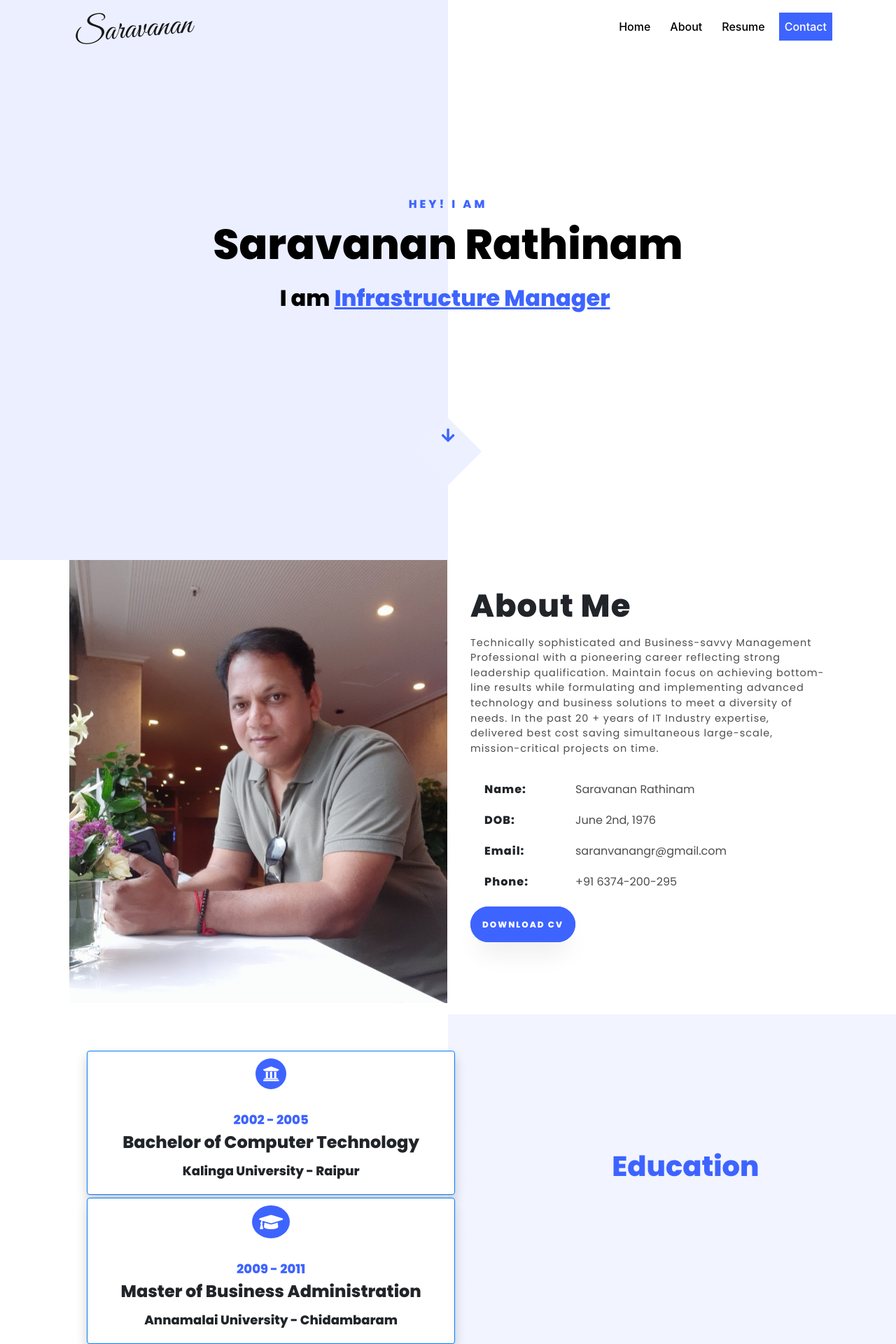
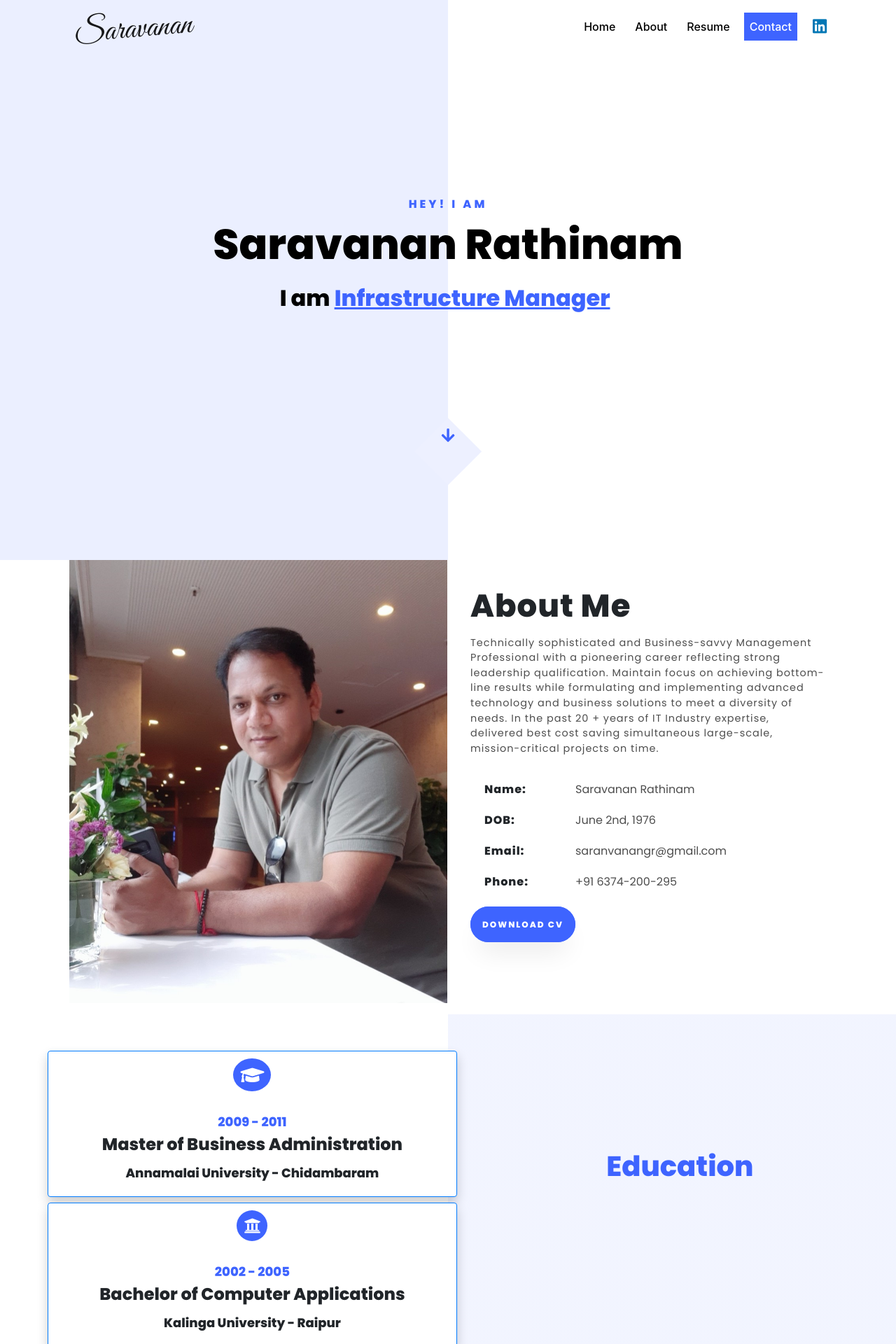
Before and after one commit to theprag0/portfolio-web_react, a React (Create React App) app: page / in a window 1280 px wide. Shown: the top 1920 px of the page at 70% size. Built offline with nearby package versions, Linux system fonts and the light colour scheme.

Commit message:
make Resume responsive

```diff
--- a/src/Footer.js
+++ b/src/Footer.js
@@ -44,12 +44,19 @@ function Footer(props) {
                             <span><i className="fas fa-envelope"></i></span>
                             saranvanangr@gmail.com
                         </p>
+                        <p>
+                            <span><i class="fab fa-skype"></i></span>
+                            sarangr007
+                        </p>
                         <a id="fb" href="https://www.facebook.com/gr.saran" target="_blank" rel="noreferrer">
                             <i className="fab fa-facebook"></i>
                         </a>
                         <a id="linkedin" href="https://www.linkedin.com/in/saravanan-rathinam-778a0a49/" target="_blank" rel="noreferrer">
                             <i className="fab fa-linkedin"></i>
                         </a>
+                        {/* <a id="linkedin" href="skype:sarangr007?userinfo" target="_blank" rel="noreferrer">
+                            <i class="fab fa-skype"></i>
+                        </a> */}
                     </div>
                 </div>
                 <div className="row" style={{marginTop: "3.5rem"}} id="footer-badges">
--- a/src/Navbar.js
+++ b/src/Navbar.js
@@ -43,6 +43,9 @@ function Navbar(props) {
                             <a className="nav-link" href="#contact">Contact</a>
                         </li>
                     </ul>
+                    <a className="nav-link linkedin-nav px-3" href="https://www.linkedin.com/in/saravanan-rathinam-778a0a49/" target="_blank" rel="noreferrer">
+                        <i className="fab fa-linkedin"></i>
+                    </a>
                 </div>
             </div>
             </nav>
--- a/src/Resume.js
+++ b/src/Resume.js
@@ -10,20 +10,8 @@ function Resume({exp, awards}) {
         <section className="Resume-edu">
             <div className="container edu">
                 <div className="row justify-content-center">
-                    <div className="col-sm-12 col-md-7 ml-5 order-2 order-md-1">
-                        <div className="row mb-1">
-                            <div className="col-md-11">
-                                <div className="card border-primary edu-card" data-aos="fade-down-right" data-aos-duration="1500">
-                                <div className="edu-icon"><i className="fas fa-university fa-1x"></i></div>
-                                <div className="card-body">
-                                    <span className="card-subtitle edu-yr">2002 - 2005</span>
-                                    <h2 className="card-title edu-name">Bachelor of Computer Technology</h2>
-                                    <span className="card-title edu-univ">Kalinga University - Raipur</span>
-                                </div>
-                                </div>
-                            </div>
-                        </div>
-                        <div className="row">
+                    <div className="col-sm-12 col-md-7 order-2 order-md-1" id="edu-cards-row">
+                        <div className="row mb-2">
                             <div className="col-md-11">
                                 <div className="card border-primary edu-card" data-aos="fade-up-right" data-aos-duration="1500">
                                     <div className="edu-icon">
@@ -34,6 +22,18 @@ function Resume({exp, awards}) {
                                         <h2 className="card-title edu-name">Master of Business Administration</h2>
                                         <span className="card-title edu-univ">Annamalai University - Chidambaram</span>
                                     </div>
+                                </div>
+                            </div>
+                        </div>
+                        <div className="row">
+                            <div className="col-md-11">
+                                <div className="card border-primary edu-card" data-aos="fade-down-right" data-aos-duration="1500">
+                                <div className="edu-icon"><i className="fas fa-university fa-1x"></i></div>
+                                <div className="card-body">
+                                    <span className="card-subtitle edu-yr">2002 - 2005</span>
+                                    <h2 className="card-title edu-name">Bachelor of Computer Applications</h2>
+                                    <span className="card-title edu-univ">Kalinga University - Raipur</span>
+                                </div>
                                 </div>
                             </div>
                         </div>
--- a/src/index.css
+++ b/src/index.css
@@ -10,6 +10,8 @@ body {
     sans-serif;
   -webkit-font-smoothing: antialiased;
   -moz-osx-font-smoothing: grayscale;
+  overflow-x: hidden;
+  width: 100vw;
 }
 
 code {
--- a/src/styles/About.css
+++ b/src/styles/About.css
@@ -73,6 +73,9 @@
     .About-info{
         text-align: start;
     }
+    .main-img{
+        margin-left: 0;
+    }
 }
 
 @media (max-width: 992px) {
--- a/src/styles/Navbar.css
+++ b/src/styles/Navbar.css
@@ -56,6 +56,9 @@ nav ul li a{
     #nav-links li a{
         padding-left: 30px;
     }
+    .linkedin-nav{
+        margin-left: 25px;
+    }
 }
 nav.fill ul li a {
     position: relative;
@@ -95,6 +98,19 @@ nav.fill ul li a:hover:after {
     opacity: 1;
 }
 
+.linkedin-nav{
+    font-size: 23px;
+    height: 100%;
+    width: 50px;
+    border-radius: 50%;
+    transition: all 0.4s ease-in-out;
+    color: #0077b5;
+}
+.linkedin-nav:hover{
+    background-color: #0077b5;
+    color: #fff;
+}
+
 @media (max-width: 992px){
     #main-nav{
         background-color: #fff;
--- a/src/styles/Resume.css
+++ b/src/styles/Resume.css
@@ -8,7 +8,7 @@
     height: 100%;
     background: linear-gradient(90deg, transparent 50%, rgba(189, 202, 255, 0.2) 50%);
     padding-top: 2rem;
-    padding-left: 2rem;
+    /* padding-left: 2rem; */
     padding-bottom: 2rem;
     text-align: center;
 }
@@ -36,7 +36,6 @@
     box-shadow: 0 .5rem 1rem rgba(0,0,0,.2);
     -webkit-box-shadow: 0 .5rem 1rem rgba(0,0,0,.2);
     -moz-box-shadow: 0 .5rem 1rem rgba(0,0,0,.2);
-    width: 90%;
 }
 
 .edu-icon{
@@ -110,6 +109,11 @@
     margin-left: 5rem;
 }
 
+#edu-cards-row{
+    width: 100%;
+    margin: 0 auto;
+}
+
 @media (max-width: 992px) {
     .edu-yr{
         font-size: 16px;
@@ -124,6 +128,10 @@
     .Resume-awards .row{
         margin-left: 0;
     }
+    .edu-card{
+        width: 100%;
+        margin: 0 auto;
+    }
 }
 
 @media (max-width: 768px){
@@ -133,16 +141,12 @@
     }
 
     .edu-card{
-        width: 95%;
+        width: 80%;
         margin: auto;
     }
 
     .Resume-exp-display{
         grid-template-columns: repeat(1, 100%);
-    }
-
-    .Resume-awards .row{
-        margin-left: 2.5rem;
     }
 }
 
```
Lines whose indentation alone changed are shown as unchanged.
